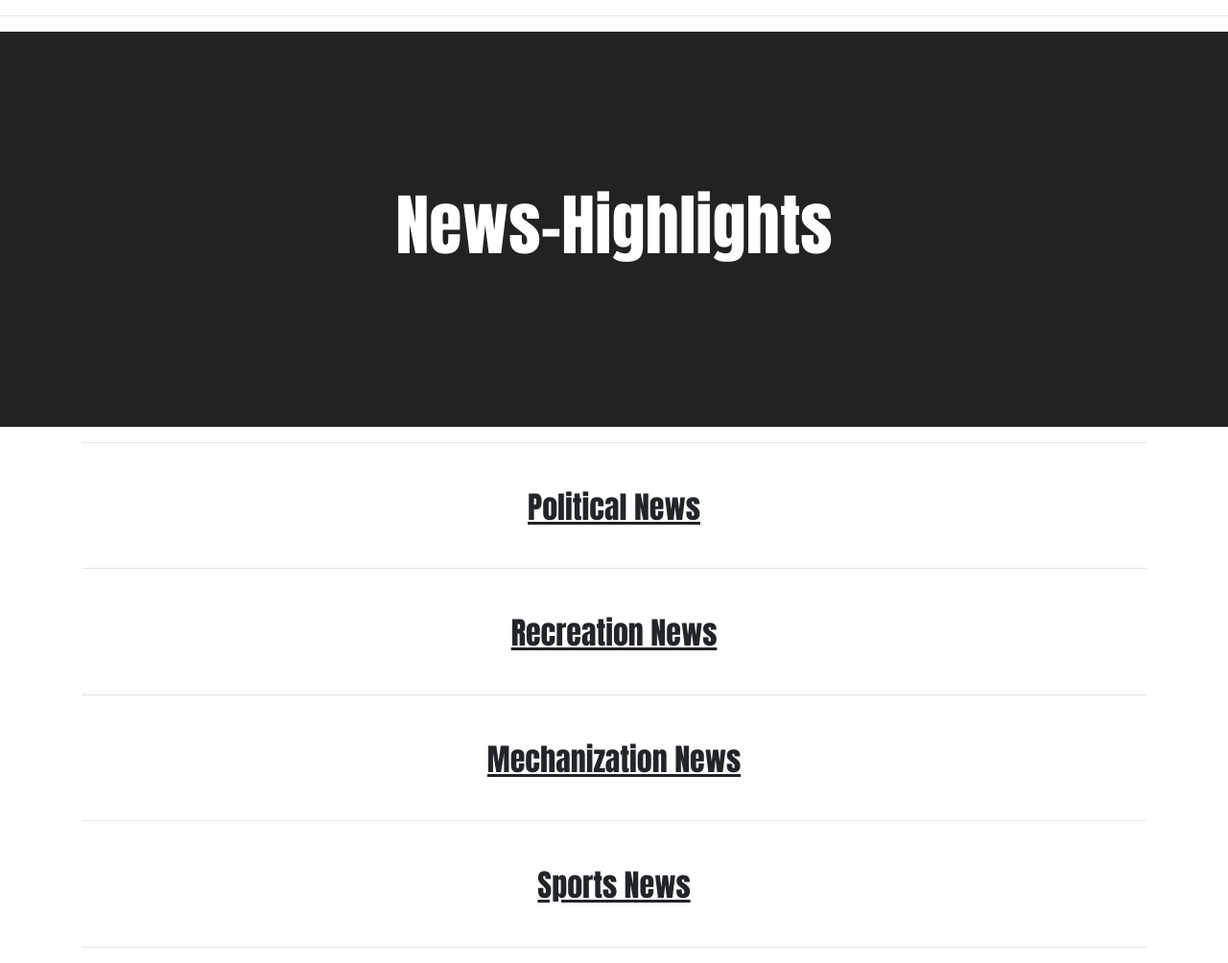
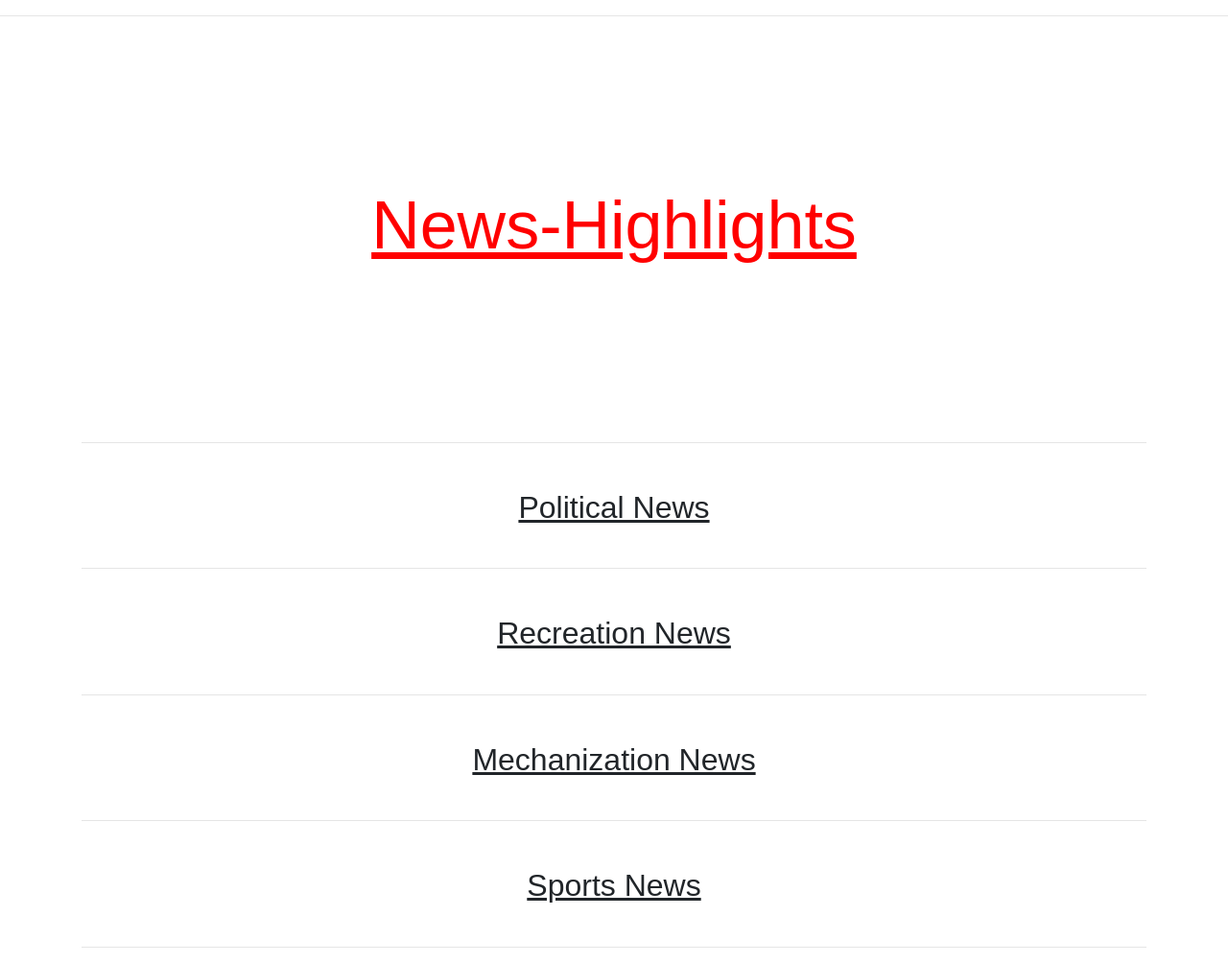
Before and after one commit to kalister5/news-highlights, a Flask app: template app/templates/index.html in a window 1280 px wide. Shown: the part 56-1060 px from the top of the page at 96% size. Run offline with Flask 2, Linux system fonts and the light colour scheme; the template is opened without the code that fills it, so the values that code supplies are empty; some libraries are stand-ins or nearby versions.

Commit message:
made some styling

```diff
--- a/app/static/css/index.css
+++ b/app/static/css/index.css
@@ -1,11 +1,11 @@
 #navMain {
-    font-family: 'Anton', sans-serif;
+    font-family: Arial, Helvetica, sans-serif;
     font-size: 100%;
     text-transform: uppercase;
-    color: #000000;
+    color: red;
     padding-top: 20px;
     padding-bottom: 20px;
-    background-color: #000000;
+    background-color: red;
 }
 
 .middle {
@@ -19,17 +19,18 @@
 
 .heading {
     text-align: center;
-    font-family: 'Allura';
-    background-color: #222;
+    font-family: Arial, Helvetica, sans-serif;
+
 }
 
 h1 {
-    font-family: 'Anton', sans-serif;
+    font-family: Arial, Helvetica, sans-serif;
     padding-top: 10rem;
     padding-bottom: 10rem;
     font-size: 70px;
     word-wrap: break-word;
-    color: white;
+    color: red;
+    text-decoration: underline;
 }
 
 .categories {
@@ -37,7 +38,7 @@
     margin-top: 2rem;
 }
 .categories h2{
-    font-family: 'Anton', sans-serif;
+    font-family: Arial, Helvetica, sans-serif;
 }
 .single-source {
     box-shadow: 2px 4px 12px 2px #DCDCDC;
```
